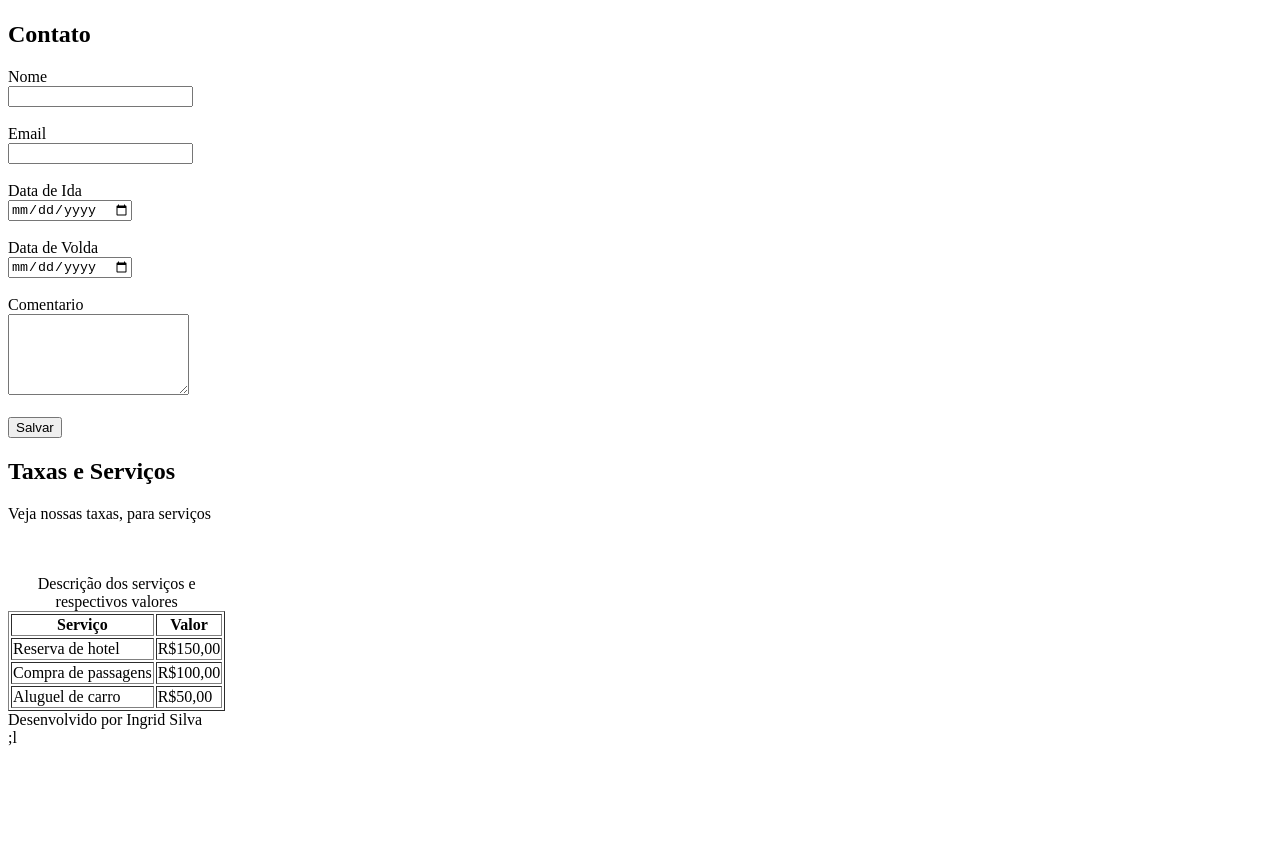
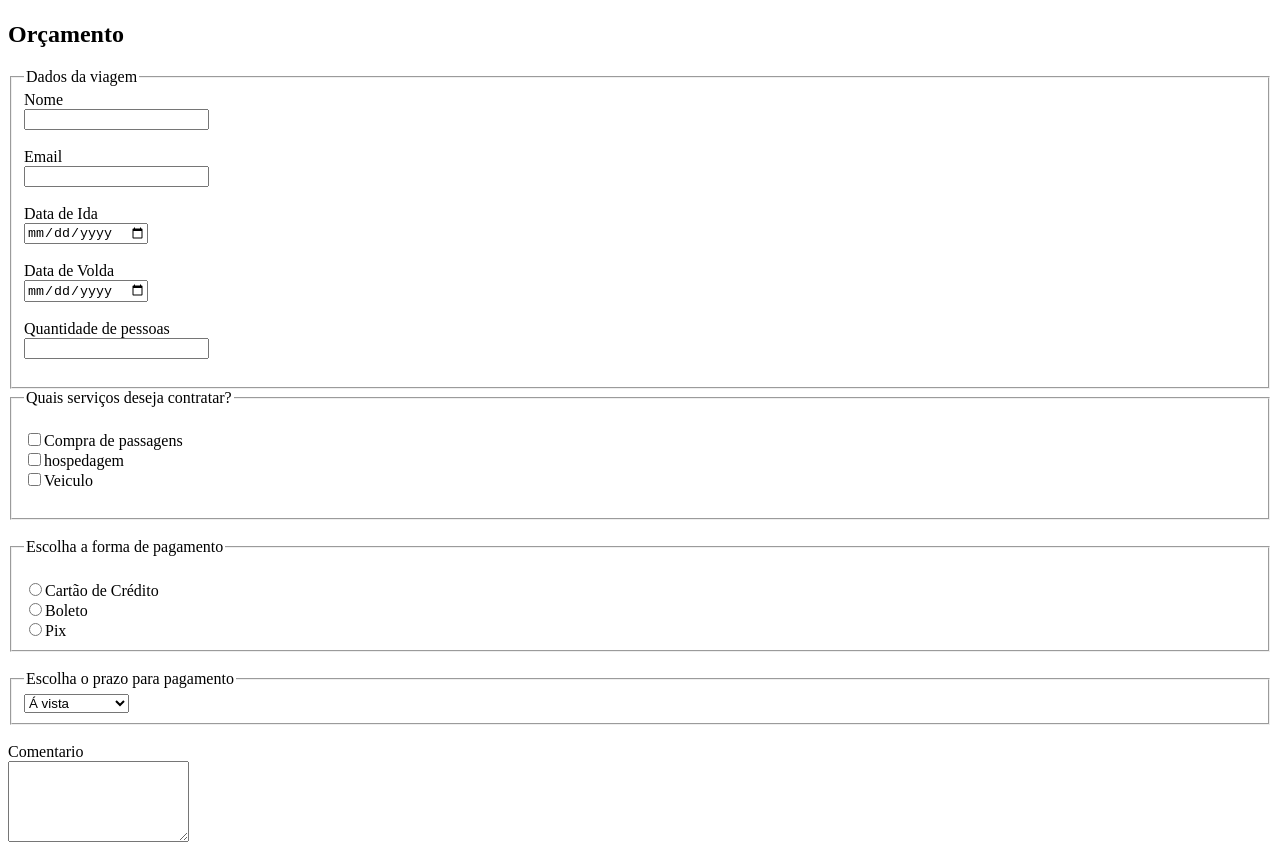
Before and after one commit to sinngjpeg/engenharia-software, a plain HTML site: page EF - Desenvolvimento Front-End/SITE-VIAGENS/index.html in a window 1280 px wide. Shown: the part 1519-2364 px from the top of the page. Before the commit the page ends 2274 px from the top, so only its background shows below. Drawn offline with Linux system fonts and the light colour scheme.

Commit message:
add atividade 6 de HTML

```diff
--- a/EF - Desenvolvimento Front-End/SITE-VIAGENS/index.html
+++ b/EF - Desenvolvimento Front-End/SITE-VIAGENS/index.html
@@ -55,8 +55,11 @@
     </video>
 
     <section>
-        <h2>Contato</h2>
+        <h2>Orçamento</h2>
         <form method="get" action="">
+
+            <fieldset>
+                <legend>Dados da viagem</legend>
                 <label>Nome</label><br>
                 <input type="text" name="nome"><br><br>
                 <label>Email</label><br>
@@ -65,9 +68,50 @@
                 <input type="date" name="dataIda"><br><br>
                 <label>Data de Volda</label><br>
                 <input type="date" name="dataVolta"><br><br>
+                <label>Quantidade de pessoas</label><br>
+                <input type="number" name="qtdPessoas"><br><br>
+            </fieldset>
+
+            <fieldset>
+                <legend>Quais serviços deseja contratar?</legend>
+                <label>
+                    <br><input type="checkbox" name="passagens" value="Pasagens">Compra de passagens<br>
+                </label>
+                <label>
+                    <input type="checkbox" name="hospedagem" value="hospedagem">hospedagem<br>
+                </label>
+                <label>
+                    <input type="checkbox" name="veiculos" value="veiculos">Veiculo<br><br>
+                </label>
+            </fieldset><br>
+
+            <fieldset>
+                <legend>Escolha a forma de pagamento</legend>
+                <label>
+                    <br><input type="radio" name="formaPagamento" value="Cartão de Crédito">Cartão de Crédito
+                </label>
+                <label>
+                    <br><input type="radio" name="formaPagamento" value="Boleto">Boleto
+                </label>
+                <label>
+                    <br><input type="radio" name="formaPagamento" value="Pix">Pix
+                </label>
+            </fieldset><br>
+
+            <fieldset>
+                <legend>Escolha o prazo para pagamento</legend>
+                <select name="prazoPagamento">
+                    <option value="aVista">Á vista</option>
+                    <option value="5x">5x sem juros</option>
+                    <option value="10x">10x com juros</option>
+                </select>
+            </fieldset><br>
+
+
             <label>Comentario</label><br>
             <textarea rows="5" name="comentario"></textarea><br><br>
-            <button>Salvar</label><br>
+
+            <button>Salvar</button><br>
 
         </form>
     </section>
@@ -120,4 +164,4 @@
     </footer>
 </body>
 
-</html>;l
+</html>
```
Also changed, not shown: 16 other files. Lines whose indentation alone changed are shown as unchanged.
